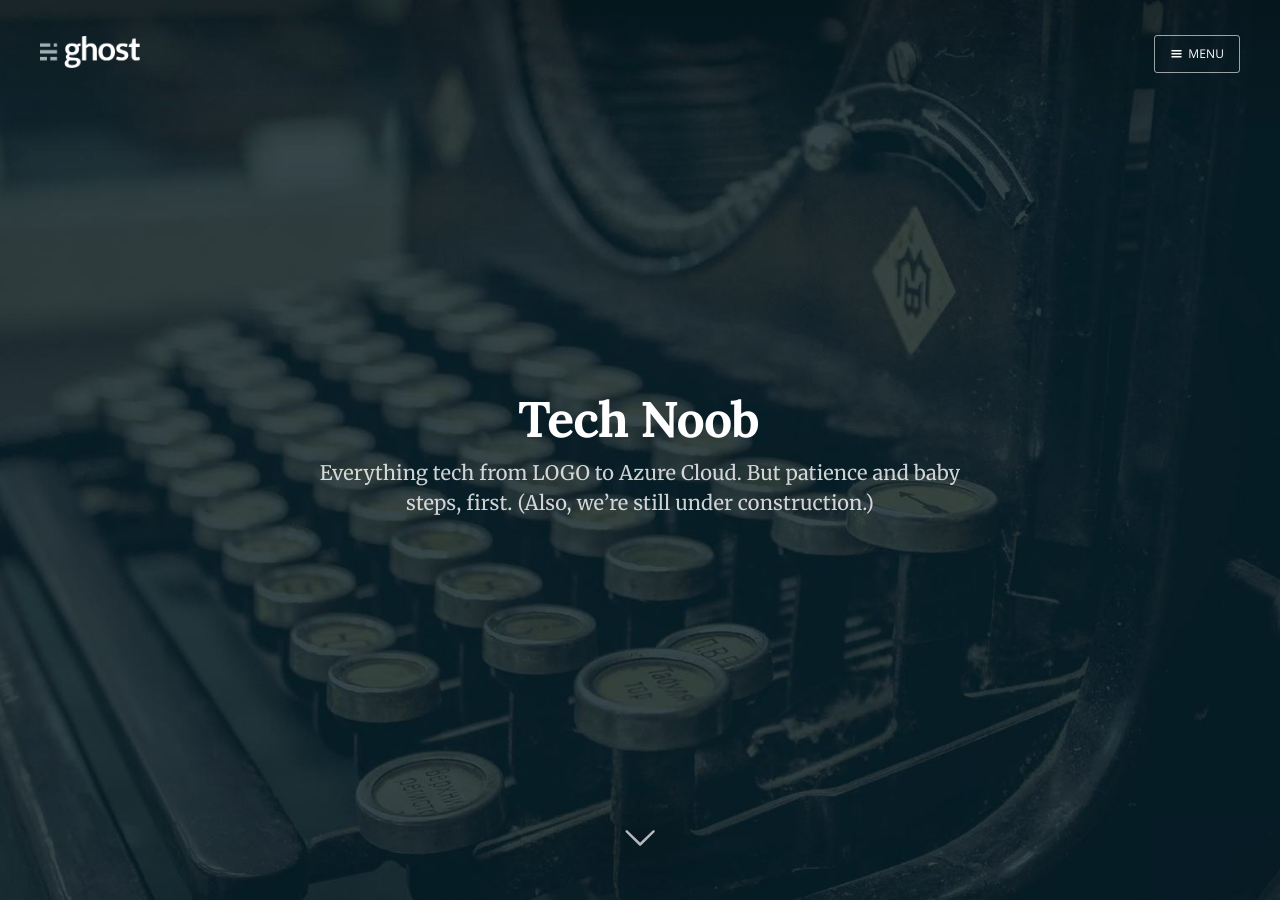
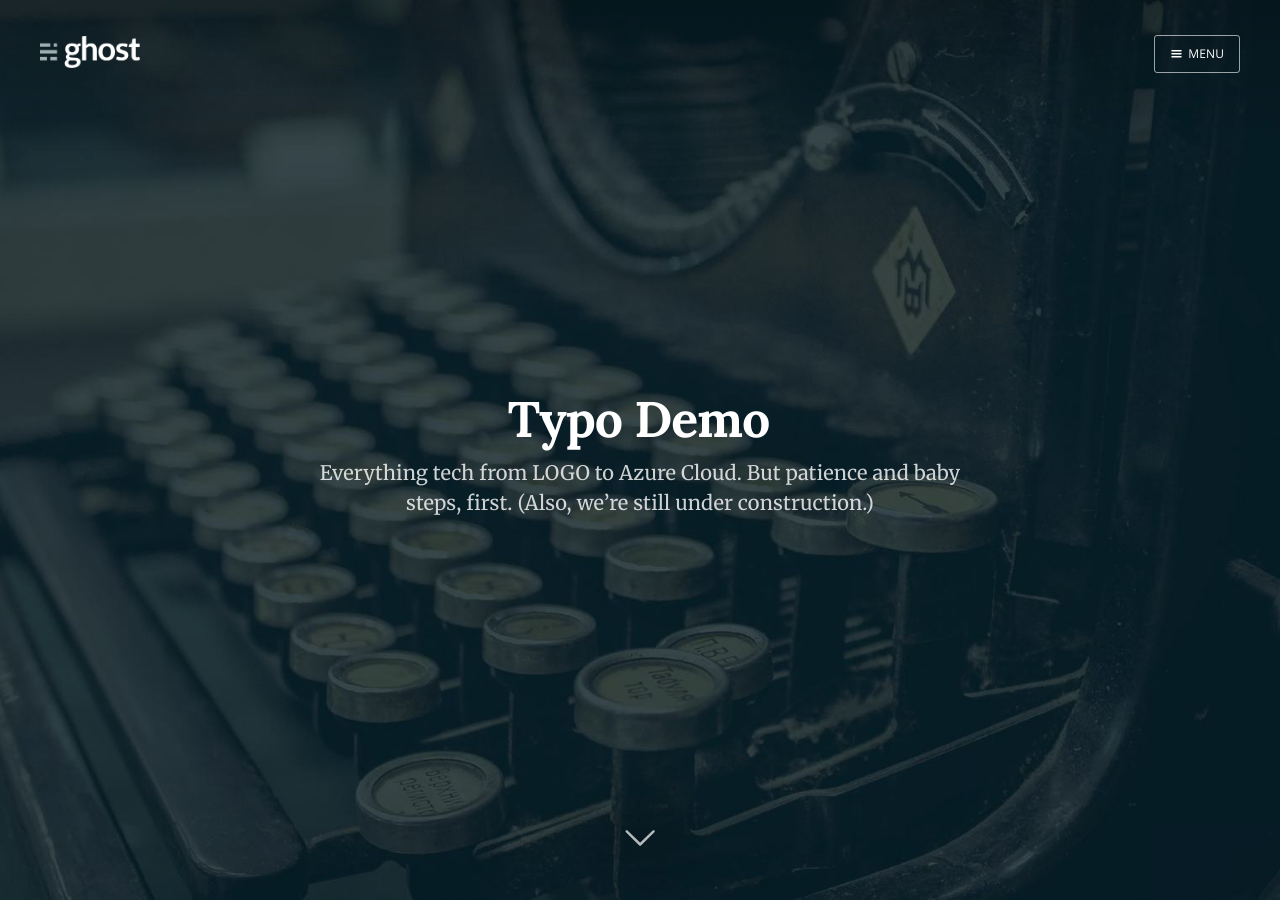
Before and after one commit to studiolampblack/puretypo, a Jekyll site: the page built from index.html, in a window 1280 px wide and 900 px high. Built offline with Jekyll 4.4.1, drawn with Linux system fonts in a browser that asks for light colours; nearby versions of some CDN libraries; the list of posts is cut into pages by our own code.

Commit message:
Change the repo name and the url

```diff
--- a/CNAME
+++ b/CNAME
@@ -1 +1 @@
-noob.ramiyer.me
+typo.midnightlamp.black
--- a/_config.yml
+++ b/_config.yml
@@ -8,7 +8,7 @@ timezone: Asia/Kolkata
 future: false
 
 # Website info
-name: 'Tech Noob'
+name: 'Typo Demo'
 description: "Everything tech from LOGO to Azure Cloud. But patience and baby steps, first. (Also, we’re still under construction.)"
 
 # Author's info
@@ -18,14 +18,14 @@ nickname: ram
 bio: 'Writer, PowerShell freak, philophobe, dreamer, and a typographer.'
 location: 'Bangalore, KA'
 auth_url: 'http://ramiyer.me'
-url: 'http://noob.ramiyer.me'
+url: 'http://typo.midnightlamp.black'
 image: 'assets/images/ram.png'
 
 # social links
 facebook: theramiyer
 twitter: theramiyer
 
-short_url: 'noob.ramiyer.me'
+short_url: 'typo.midnightlamp.black'
 short_auth_url: 'ramiyer.me'
 google_analytics: UA-96215433-1
 disqus: username
@@ -84,12 +84,12 @@ defaults:
 safe: false
 lsi: false
 username: crimsoncanines
-repo: noob
+repo: typo
 branch: master
-relative_source: ../noob.ramiyer.me/
+relative_source: ../typo.midnightlamp.black/
 destination: ../jasper-pages/
-production_url:  https://crimsoncanines.github.io/noob/
-source_url:      https://github.com/crimsoncanines/noob
+production_url:  https://crimsoncanines.github.io/typo/
+source_url:      https://github.com/crimsoncanines/typo
 
 exclude:
   - README.md
--- a/index.html
+++ b/index.html
@@ -1,6 +1,6 @@
 ---
 layout: default
-title: Tech Noob
+title: Typo Demo
 cover: 'assets/images/cover1.jpg'
 class: 'home-template'
 navigation: True
```
Also changed, not shown: pages/index.md (+2 -2 lines), README.md.
